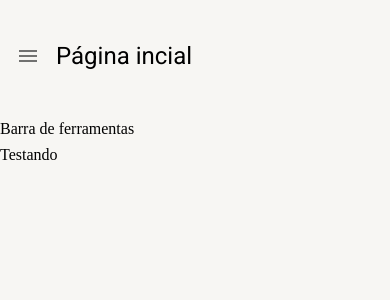
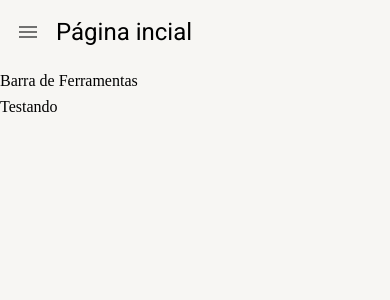
Before and after one commit to oZanella/react-ui-ts-estudo-web, a React (Create React App) app: page /pagina-inicial in a window 390 px wide. Shown: the top 300 px of the page. Built offline with nearby package versions, Linux system fonts and the light colour scheme.

Commit message:
Layout base responsivo das páginas

```diff
--- a/src/pages/dashboard/Dashboard.tsx
+++ b/src/pages/dashboard/Dashboard.tsx
@@ -4,7 +4,7 @@ import { LayoutBaseDaPagina } from '../../shared/layouts';
 export const Dashboard = () => {
 
   return (
-    <LayoutBaseDaPagina titulo='Página incial'>
+    <LayoutBaseDaPagina titulo='Página incial' barraDeFerramentas={<>Barra de Ferramentas</>}>
       Testando
     </LayoutBaseDaPagina>
   );
--- a/src/shared/layouts/LayoutBaseDaPagina.tsx
+++ b/src/shared/layouts/LayoutBaseDaPagina.tsx
@@ -5,32 +5,41 @@ import { useDrawerContext } from '../contexts';
 interface ILayoutBaseDaPaginaprops {
   children: ReactNode;
   titulo: string;
+  barraDeFerramentas: ReactNode;
 }
 
-export const LayoutBaseDaPagina: React.FC<ILayoutBaseDaPaginaprops> = ({ children, titulo }) => {
+export const LayoutBaseDaPagina: React.FC<ILayoutBaseDaPaginaprops> = ({ children, titulo, barraDeFerramentas }) => {
   const theme = useTheme();
   const smDown = useMediaQuery(theme.breakpoints.down('sm'));
+  const mdDown = useMediaQuery(theme.breakpoints.down('md'));
 
   const { toggleDrawerOpen } = useDrawerContext();
 
   return (
     <Box height="100%" display="flex" flexDirection="column" gap={1}>
-      <Box padding={1} display="flex" gap={1} alignItems="center" height={theme.spacing(12)}>
+      <Box padding={1} display="flex" gap={1} alignItems="center" height={theme.spacing(smDown ? 6 : mdDown ? 8 : 12)}>
         {smDown && (
           <IconButton onClick={toggleDrawerOpen}>
             <Icon>menu</Icon>
           </IconButton>)}
 
-        <Typography variant='h5'>
+        <Typography
+          variant={smDown ? 'h5' : mdDown ? 'h4' : 'h3'}
+          whiteSpace="nowrap"                           //nao deixa quebrar linha, assim ficando fixo
+          overflow="hidden"                             //nao permite que o texto passe do limite
+          textOverflow="alipses"                               //final do texto vai motrar "..." se tiver mais txt
+        >
           {titulo}
         </Typography>
       </Box>
 
-      <Box>
-        Barra de ferramentas
-      </Box>
+      {barraDeFerramentas && (
+        <Box>
+          {barraDeFerramentas}
+        </Box>
+      )}
 
-      <Box>
+      <Box flex={1} overflow="auto">
         {children}
       </Box>
     </Box>
```
